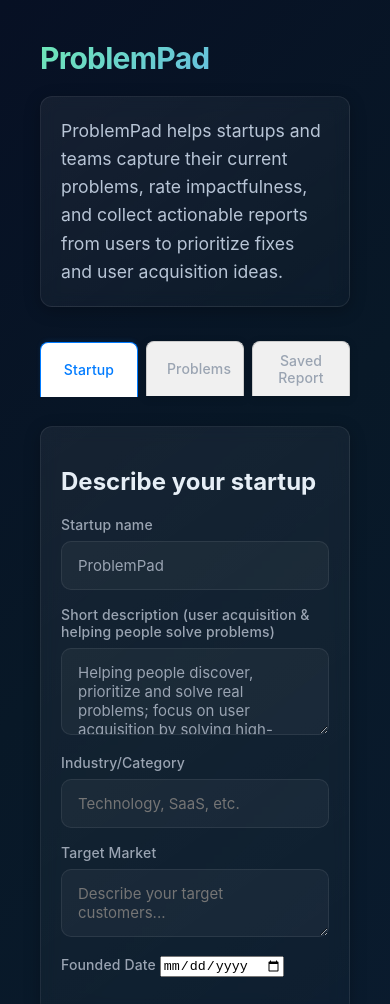
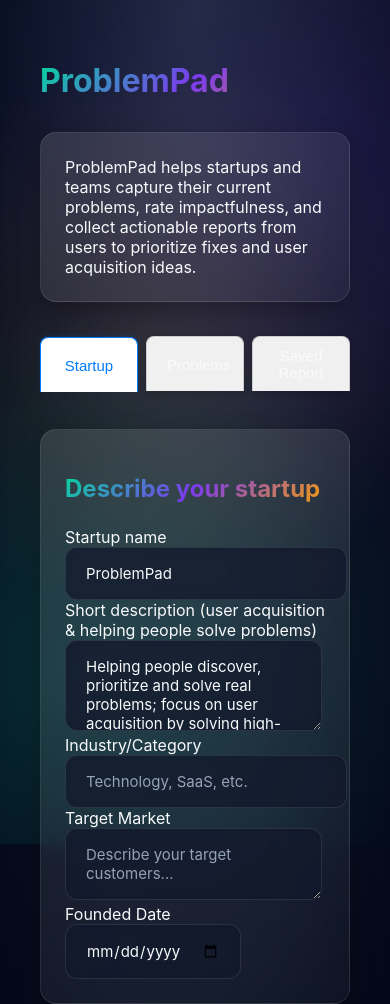
Before and after one commit to Akasi132/ProblemPad, a plain HTML site: page index.html in a window 390 px wide. Shown: the top 1004 px of the page. Drawn offline with Linux system fonts and the light colour scheme; no server answers.

Commit message:
Enhance styles.css with glassmorphism and vibrant UI
- Added glassmorphism effects to all cards with backdrop blur
- Implemented vibrant gradient themes with accent colors
- Enhanced tab system with gradient backgrounds and hover effects
- Improved button styling with shadows and interactive animations
- Added responsive design and accessibility enhancements
- Fine-tuned spacing, padding, and visual hierarchy

```diff
--- a/styles.css
+++ b/styles.css
@@ -1,14 +1,25 @@
 :root {
-  --bg: #0f1722;
-  --card: #0b1220;
-  --muted: #9aa4b2;
-  --accent: #6ee7b7;
-  --glass: rgba(255, 255, 255, 0.03);
-  --shadow-sm: 0 2px 8px rgba(0, 0, 0, 0.15);
-  --shadow-md: 0 4px 16px rgba(0, 0, 0, 0.25);
-  --shadow-lg: 0 8px 32px rgba(0, 0, 0, 0.35);
-  --gradient-primary: linear-gradient(135deg, #6ee7b7 0%, #60a5fa 100%);
-  --gradient-card: linear-gradient(145deg, rgba(255, 255, 255, 0.06), rgba(255, 255, 255, 0.02));
+  --bg: #0a0f1a;
+  --card: rgba(15, 23, 42, 0.8);
+  --glass: rgba(255, 255, 255, 0.08);
+  --glass-border: rgba(255, 255, 255, 0.1);
+  --muted: #94a3b8;
+  --accent: #06d6a0;
+  --accent-secondary: #7c3aed;
+  --accent-tertiary: #f59e0b;
+  --text-primary: #f8fafc;
+  --text-secondary: #cbd5e1;
+  --shadow-sm: 0 2px 8px rgba(0, 0, 0, 0.2);
+  --shadow-md: 0 8px 25px rgba(0, 0, 0, 0.3);
+  --shadow-lg: 0 20px 40px rgba(0, 0, 0, 0.4);
+  --shadow-glow: 0 0 20px rgba(6, 214, 160, 0.3);
+  --gradient-primary: linear-gradient(135deg, #06d6a0 0%, #7c3aed 50%, #f59e0b 100%);
+  --gradient-accent: linear-gradient(135deg, #06d6a0 0%, #22d3ee 100%);
+  --gradient-secondary: linear-gradient(135deg, #7c3aed 0%, #ec4899 100%);
+  --gradient-card: linear-gradient(145deg, rgba(255, 255, 255, 0.12), rgba(255, 255, 255, 0.04));
+  --blur-sm: blur(8px);
+  --blur-md: blur(12px);
+  --blur-lg: blur(16px);
 }
 
 * {
@@ -16,293 +27,362 @@
 }
 
 body {
-  font-family: 'Inter', -apple-system, BlinkMacSystemFont, 'Segoe UI', 'Roboto', 'Oxygen', 'Ubuntu', 'Cantarell', sans-serif;
-  background: linear-gradient(135deg, #071024 0%, #081827 50%, #0a1b2e 100%);
-  color: #e6eef6;
+  font-family: 'Inter', -apple-system, BlinkMacSystemFont, 'Segoe UI', 'Roboto', sans-serif;
+  background: radial-gradient(ellipse at top, #1e293b 0%, #0f172a 50%, #020617 100%);
+  color: var(--text-primary);
   margin: 0;
   min-height: 100vh;
   display: flex;
   align-items: center;
   justify-content: center;
-  padding: 40px;
+  padding: 32px;
   font-weight: 400;
   -webkit-font-smoothing: antialiased;
   -moz-osx-font-smoothing: grayscale;
+  position: relative;
+  overflow-x: hidden;
+}
+
+body::before {
+  content: '';
+  position: fixed;
+  top: 0;
+  left: 0;
+  right: 0;
+  bottom: 0;
+  background:
+    radial-gradient(circle at 20% 80%, rgba(6, 214, 160, 0.15) 0%, transparent 50%),
+    radial-gradient(circle at 80% 20%, rgba(124, 58, 237, 0.15) 0%, transparent 50%),
+    radial-gradient(circle at 40% 40%, rgba(245, 158, 11, 0.1) 0%, transparent 50%);
+  pointer-events: none;
+  z-index: -1;
 }
 
 .container {
   width: 100%;
-  max-width: 920px;
+  max-width: 980px;
+  position: relative;
+  z-index: 1;
 }
 
-.card {
+/* Glassmorphism Cards */
+.card, .problem-card, .solution-card {
   background: var(--gradient-card);
-  border: 1px solid rgba(255, 255, 255, 0.08);
-  padding: 28px;
-  border-radius: 16px;
-  margin-bottom: 24px;
+  backdrop-filter: var(--blur-md);
+  -webkit-backdrop-filter: var(--blur-md);
+  border: 1px solid var(--glass-border);
+  border-radius: 20px;
+  padding: 32px;
+  margin: 24px 0;
   box-shadow: var(--shadow-md);
-  backdrop-filter: blur(8px);
-  -webkit-backdrop-filter: blur(8px);
-  transition: all 0.3s cubic-bezier(0.4, 0, 0.2, 1);
+  transition: all 0.4s cubic-bezier(0.4, 0, 0.2, 1);
+  position: relative;
+  overflow: hidden;
 }
 
-.card:hover {
-  transform: translateY(-2px);
-  box-shadow: var(--shadow-lg);
-  border-color: rgba(255, 255, 255, 0.12);
+.card::before, .problem-card::before, .solution-card::before {
+  content: '';
+  position: absolute;
+  top: 0;
+  left: 0;
+  right: 0;
+  bottom: 0;
+  background: linear-gradient(135deg, rgba(255, 255, 255, 0.1) 0%, rgba(255, 255, 255, 0.05) 100%);
+  opacity: 0;
+  transition: opacity 0.3s ease;
+  pointer-events: none;
 }
 
-h1 {
-  margin: 0 0 20px 0;
-  font-size: 2.25rem;
-  font-weight: 700;
+.card:hover, .problem-card:hover, .solution-card:hover {
+  transform: translateY(-8px);
+  box-shadow: var(--shadow-lg), var(--shadow-glow);
+  border-color: rgba(6, 214, 160, 0.3);
+}
+
+.card:hover::before, .problem-card:hover::before, .solution-card:hover::before {
+  opacity: 1;
+}
+
+/* Enhanced Tab System */
+.tab-container {
+  margin-bottom: 40px;
+  padding: 0;
+}
+
+.tabs {
+  display: flex;
+  gap: 12px;
+  margin-bottom: 32px;
+  padding: 8px;
+  background: rgba(15, 23, 42, 0.6);
+  backdrop-filter: var(--blur-sm);
+  border-radius: 16px;
+  border: 1px solid var(--glass-border);
+}
+
+.tab {
+  background: transparent;
+  border: none;
+  padding: 16px 28px;
+  border-radius: 12px;
+  color: var(--text-secondary);
+  font-size: 15px;
+  font-weight: 500;
+  cursor: pointer;
+  transition: all 0.3s cubic-bezier(0.4, 0, 0.2, 1);
+  position: relative;
+  overflow: hidden;
+  min-width: 120px;
+}
+
+.tab::before {
+  content: '';
+  position: absolute;
+  top: 0;
+  left: -100%;
+  width: 100%;
+  height: 100%;
+  background: var(--gradient-accent);
+  transition: left 0.4s ease;
+  z-index: -1;
+}
+
+.tab:hover {
+  color: var(--text-primary);
+  transform: translateY(-2px);
+  box-shadow: var(--shadow-sm);
+  background: rgba(255, 255, 255, 0.1);
+}
+
+.tab:hover::before {
+  left: 0;
+}
+
+.tab.active {
+  background: var(--gradient-accent);
+  color: var(--text-primary);
+  font-weight: 600;
+  box-shadow: var(--shadow-md), 0 0 15px rgba(6, 214, 160, 0.4);
+  transform: translateY(-1px);
+}
+
+/* Enhanced Buttons */
+button, .button {
+  background: var(--gradient-secondary);
+  border: none;
+  padding: 14px 28px;
+  border-radius: 14px;
+  color: var(--text-primary);
+  font-size: 15px;
+  font-weight: 600;
+  cursor: pointer;
+  transition: all 0.3s cubic-bezier(0.4, 0, 0.2, 1);
+  box-shadow: var(--shadow-sm);
+  position: relative;
+  overflow: hidden;
+  min-height: 48px;
+}
+
+button::before {
+  content: '';
+  position: absolute;
+  top: 0;
+  left: -100%;
+  width: 100%;
+  height: 100%;
+  background: linear-gradient(135deg, #ec4899 0%, #f59e0b 100%);
+  transition: left 0.3s ease;
+  z-index: -1;
+}
+
+button:hover {
+  transform: translateY(-3px) scale(1.05);
+  box-shadow: var(--shadow-lg), 0 0 20px rgba(236, 72, 153, 0.5);
+}
+
+button:hover::before {
+  left: 0;
+}
+
+button:active {
+  transform: translateY(-1px) scale(1.02);
+}
+
+/* Primary action buttons */
+.btn-primary {
+  background: var(--gradient-primary);
+  box-shadow: var(--shadow-md), 0 0 15px rgba(6, 214, 160, 0.4);
+}
+
+.btn-primary:hover {
+  box-shadow: var(--shadow-lg), 0 0 25px rgba(6, 214, 160, 0.6);
+}
+
+/* Enhanced Inputs */
+input, textarea, select {
+  background: rgba(15, 23, 42, 0.8);
+  backdrop-filter: var(--blur-sm);
+  border: 1px solid var(--glass-border);
+  border-radius: 12px;
+  padding: 16px 20px;
+  color: var(--text-primary);
+  font-size: 15px;
+  transition: all 0.3s cubic-bezier(0.4, 0, 0.2, 1);
+  min-height: 52px;
+  font-family: inherit;
+}
+
+input::placeholder, textarea::placeholder {
+  color: var(--muted);
+}
+
+input:focus, textarea:focus, select:focus {
+  outline: none;
+  border-color: var(--accent);
+  box-shadow: 0 0 0 3px rgba(6, 214, 160, 0.2), var(--shadow-sm);
+  background: rgba(15, 23, 42, 0.9);
+  transform: translateY(-1px);
+}
+
+input:hover, textarea:hover, select:hover {
+  border-color: rgba(6, 214, 160, 0.5);
+  background: rgba(15, 23, 42, 0.9);
+}
+
+/* Enhanced headings */
+h1, h2, h3 {
   background: var(--gradient-primary);
   -webkit-background-clip: text;
   -webkit-text-fill-color: transparent;
   background-clip: text;
-  letter-spacing: -0.025em;
+  margin-bottom: 24px;
+  font-weight: 700;
 }
 
-.lead {
-  margin-bottom: 24px;
-  font-size: 1.1rem;
-  line-height: 1.6;
-  color: #b8c5d6;
+h1 {
+  font-size: 2.5rem;
+  margin-bottom: 32px;
 }
 
-.problems {
-  display: grid;
-  grid-template-columns: repeat(3, 1fr);
-  gap: 20px;
+h2 {
+  font-size: 2rem;
 }
 
-.problem-block {
-  background: rgba(255, 255, 255, 0.04);
+h3 {
+  font-size: 1.5rem;
+}
+
+/* Enhanced lists */
+ul, ol {
+  padding-left: 0;
+}
+
+li {
+  list-style: none;
+  padding: 12px 0;
+  padding-left: 28px;
+  position: relative;
+  color: var(--text-secondary);
+  transition: color 0.3s ease;
+}
+
+li::before {
+  content: '▶';
+  position: absolute;
+  left: 0;
+  color: var(--accent);
+  font-size: 12px;
+}
+
+li:hover {
+  color: var(--text-primary);
+}
+
+/* Enhanced code blocks */
+code, pre {
+  background: rgba(15, 23, 42, 0.9);
+  backdrop-filter: var(--blur-sm);
+  border: 1px solid var(--glass-border);
+  border-radius: 8px;
+  padding: 12px 16px;
+  font-family: 'Monaco', 'Menlo', 'Ubuntu Mono', monospace;
+  color: var(--accent);
+}
+
+pre {
   padding: 20px;
   border-radius: 12px;
-  border: 1px solid rgba(255, 255, 255, 0.06);
-  box-shadow: var(--shadow-sm);
-  transition: all 0.2s ease;
+  overflow-x: auto;
 }
 
-.problem-block:hover {
-  background: rgba(255, 255, 255, 0.06);
-  transform: translateY(-1px);
-  box-shadow: var(--shadow-md);
-}
-
-@media (max-width: 900px) {
-  .problems {
-    grid-template-columns: 1fr;
+/* Loading animations */
+@keyframes shimmer {
+  0% {
+    background-position: -200px 0;
+  }
+  100% {
+    background-position: calc(200px + 100%) 0;
   }
 }
 
-label {
-  display: block;
-  margin-bottom: 16px;
-  font-size: 14px;
-  font-weight: 500;
-  color: var(--muted);
-  letter-spacing: 0.01em;
+.loading {
+  background: linear-gradient(
+    90deg,
+    rgba(255, 255, 255, 0.0) 0px,
+    rgba(255, 255, 255, 0.1) 40px,
+    rgba(255, 255, 255, 0.1) 80px,
+    rgba(255, 255, 255, 0.0) 120px
+  );
+  background-size: 200px 100%;
+  animation: shimmer 2s infinite;
 }
 
-input[type="text"], textarea, select {
-  width: 100%;
-  padding: 14px 16px;
-  margin-top: 8px;
-  background: rgba(255, 255, 255, 0.04);
-  border: 1.5px solid rgba(255, 255, 255, 0.08);
-  color: inherit;
-  border-radius: 10px;
-  resize: vertical;
-  font-family: inherit;
-  font-size: 15px;
-  transition: all 0.2s ease;
-  outline: none;
-}
-
-input[type="text"]:focus, textarea:focus, select:focus {
-  border-color: var(--accent);
-  box-shadow: 0 0 0 3px rgba(110, 231, 183, 0.15);
-  background: rgba(255, 255, 255, 0.06);
-}
-
-input[type="text"]:hover, textarea:hover, select:hover {
-  border-color: rgba(255, 255, 255, 0.12);
-  background: rgba(255, 255, 255, 0.05);
-}
-
-.actions {
-  display: flex;
-  gap: 12px;
-  justify-content: flex-end;
-  margin-top: 24px;
-}
-
-button {
-  padding: 12px 24px;
-  border-radius: 10px;
-  border: 0;
-  background: var(--gradient-primary);
-  color: #042022;
-  cursor: pointer;
-  font-family: inherit;
-  font-size: 14px;
-  font-weight: 600;
-  letter-spacing: 0.01em;
-  transition: all 0.2s cubic-bezier(0.4, 0, 0.2, 1);
-  box-shadow: var(--shadow-sm);
-  position: relative;
-  overflow: hidden;
-}
-
-button:hover {
-  transform: translateY(-1px);
-  box-shadow: var(--shadow-md);
-  background: linear-gradient(135deg, #7df2c7 0%, #70b5ff 100%);
-}
-
-button:active {
-  transform: translateY(0);
-  box-shadow: var(--shadow-sm);
-}
-
-button#clear {
-  background: transparent;
-  color: var(--muted);
-  border: 1.5px solid rgba(255, 255, 255, 0.08);
-  box-shadow: none;
-}
-
-button#clear:hover {
-  background: rgba(255, 255, 255, 0.04);
-  border-color: rgba(255, 255, 255, 0.15);
-  color: #e6eef6;
-  transform: translateY(-1px);
-  box-shadow: var(--shadow-sm);
-}
-
-/* Tab-style buttons */
-.tab-button {
-  padding: 10px 20px;
-  border-radius: 8px 8px 0 0;
-  border: 1px solid rgba(255, 255, 255, 0.08);
-  background: rgba(255, 255, 255, 0.02);
-  color: var(--muted);
-  transition: all 0.2s ease;
-  border-bottom: none;
-}
-
-.tab-button.active {
-  background: var(--gradient-card);
-  color: #e6eef6;
-  border-color: rgba(255, 255, 255, 0.12);
-  transform: translateY(-2px);
-}
-
-.tab-button:hover:not(.active) {
-  background: rgba(255, 255, 255, 0.04);
-  color: #e6eef6;
-  transform: translateY(-1px);
-}
-
-#reports {
-  list-style: none;
-  padding: 0;
-  margin: 0;
-}
-
-#reports li {
-  padding: 16px;
-  border-bottom: 1px solid rgba(255, 255, 255, 0.06);
-  display: flex;
-  justify-content: space-between;
-  align-items: center;
-  transition: background-color 0.2s ease;
-  border-radius: 8px;
-  margin-bottom: 2px;
-}
-
-#reports li:hover {
-  background: rgba(255, 255, 255, 0.03);
-}
-
-.meta {
-  font-size: 12px;
-  color: var(--muted);
-  font-weight: 500;
-  letter-spacing: 0.02em;
-}
-
-.small {
-  font-size: 13px;
-  color: #cfeee1;
-  font-weight: 500;
-}
-
-/* Improved responsive design */
-@media (max-width: 600px) {
+/* Responsive design */
+@media (max-width: 768px) {
   body {
     padding: 20px;
   }
 
-  .card {
-    padding: 20px;
-    border-radius: 12px;
+  .card, .problem-card, .solution-card {
+    padding: 24px;
+    margin: 16px 0;
+    border-radius: 16px;
   }
 
-  h1 {
-    font-size: 1.875rem;
+  .tabs {
+    flex-direction: column;
+    gap: 8px;
   }
 
-  .actions {
-    flex-direction: column;
+  .tab {
+    text-align: center;
   }
 
   button {
     width: 100%;
+    margin: 8px 0;
+  }
+
+  h1 {
+    font-size: 2rem;
+  }
+
+  h2 {
+    font-size: 1.5rem;
   }
 }
 
-/* Smooth scrollbar */
-::-webkit-scrollbar {
-  width: 8px;
-}
-
-::-webkit-scrollbar-track {
-  background: rgba(255, 255, 255, 0.05);
-  border-radius: 4px;
-}
-
-::-webkit-scrollbar-thumb {
-  background: rgba(255, 255, 255, 0.2);
-  border-radius: 4px;
-  transition: background-color 0.2s ease;
-}
-
-::-webkit-scrollbar-thumb:hover {
-  background: rgba(255, 255, 255, 0.3);
-}
-
-/* Additional animations */
-@keyframes fadeInUp {
-  from {
-    opacity: 0;
-    transform: translateY(20px);
-  }
-  to {
-    opacity: 1;
-    transform: translateY(0);
+/* Accessibility enhancements */
+@media (prefers-reduced-motion: reduce) {
+  * {
+    animation-duration: 0.01ms !important;
+    animation-iteration-count: 1 !important;
+    transition-duration: 0.01ms !important;
   }
 }
 
-.card {
-  animation: fadeInUp 0.6s ease-out;
-}
-
-/* Focus indicators for accessibility */
-button:focus-visible, input:focus-visible, textarea:focus-visible, select:focus-visible {
+/* Focus indicators for keyboard navigation */
+*:focus-visible {
   outline: 2px solid var(--accent);
   outline-offset: 2px;
 }
```
